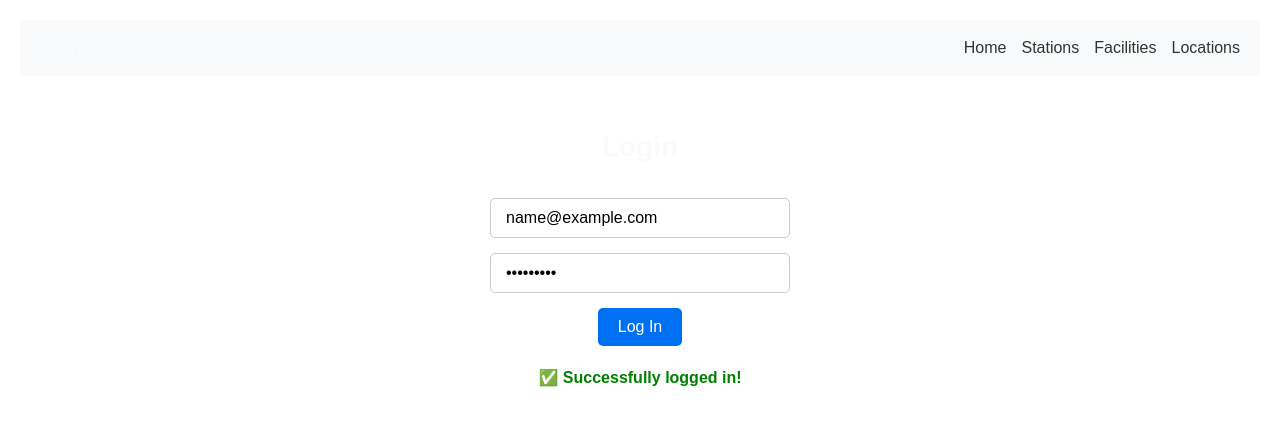
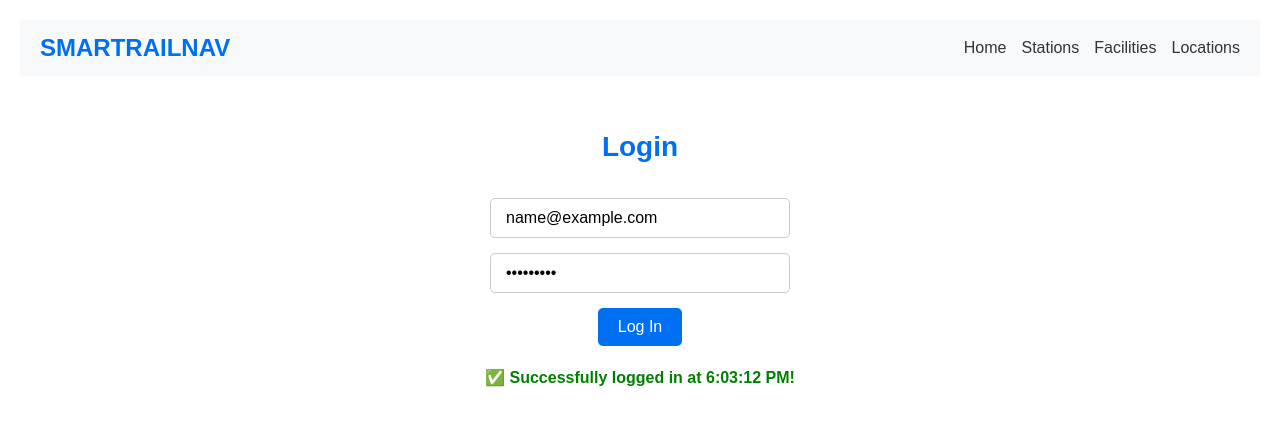
Before and after one commit to SriSruthi-T/rail4-app, a Next.js app: page /login in a window 1280 px wide. Both pictures are taken after typing "name@example.com", "Sample123" into the empty fields and a click on the button "Log In". Shown: the top 426 px of the page. Built offline with nearby package versions, Linux system fonts and the light colour scheme.

Commit message:
rail4-app

```diff
--- a/src/components/LoginForm.js
+++ b/src/components/LoginForm.js
@@ -1,6 +1,6 @@
 'use client';
 
-import { useState } from 'react';
+import { useState, useEffect } from 'react';
 
 const styles = {
   form: {
@@ -31,23 +31,49 @@ const styles = {
     color: 'green',
     fontWeight: 'bold',
   },
+  errorMessage: {
+    marginTop: 10,
+    color: 'red',
+    fontWeight: 'bold',
+  },
 };
 
 export default function LoginForm() {
   const [email, setEmail] = useState('');
   const [password, setPassword] = useState('');
   const [isLoggedIn, setIsLoggedIn] = useState(false);
+  const [errorMessage, setErrorMessage] = useState('');
+  const [loginTime, setLoginTime] = useState(null);
+
+  useEffect(() => {
+    if (email && !email.includes('@')) {
+      setErrorMessage('Invalid email format');
+    } else {
+      setErrorMessage('');
+    }
+  }, [email]);
+
+  useEffect(() => {
+    if (isLoggedIn) {
+      const time = new Date().toLocaleTimeString();
+      setLoginTime(time);
+    }
+  }, [isLoggedIn]);
+
+  useEffect(() => {
+    console.log('Login form loaded');
+  }, []);
 
   const handleSubmit = (e) => {
     e.preventDefault();
 
-    if (email && password) {
-      // Simulate login success
-      setIsLoggedIn(true);
-      console.log('Logged in with:', { email, password });
-    } else {
-      alert('Please enter both email and password');
+    if (!email || !password) {
+      setErrorMessage('Both fields are required');
+      return;
     }
+
+    setIsLoggedIn(true);
+    console.log('Logged in with:', { email, password });
   };
 
   return (
@@ -72,7 +98,12 @@ export default function LoginForm() {
         <button type="submit" style={styles.button}>Log In</button>
       </form>
 
-      {isLoggedIn && <div style={styles.successMessage}>✅ Successfully logged in!</div>}
+      {errorMessage && <div style={styles.errorMessage}>⚠️ {errorMessage}</div>}
+      {isLoggedIn && (
+        <div style={styles.successMessage}>
+          ✅ Successfully logged in at {loginTime}!
+        </div>
+      )}
     </>
   );
 }
--- a/src/pages/login.js
+++ b/src/pages/login.js
@@ -6,11 +6,11 @@ export default function LoginPage() {
     page: { fontFamily: 'Arial, sans-serif', padding: 20 },
     header: { backgroundColor: '#f8f9fa', padding: '10px 0' },
     navContainer: { display: 'flex', justifyContent: 'space-between', alignItems: 'center' },
-    logo: { fontSize: 24, fontWeight: 'bold', marginLeft: 20 },
+    logo: { fontSize: 24, fontWeight: 'bold', marginLeft: 20,color:'#0070f3' },
     nav: { display: 'flex', gap: '15px', marginRight: 20 },
     navLink: { textDecoration: 'none', color: '#333' },
     main: { textAlign: 'center', marginTop: 50 },
-    title: { fontSize: 28, fontWeight: 'bold', marginBottom: 30 },
+    title: { fontSize: 28, fontWeight: 'bold', marginBottom: 30 ,color:'#0070f3'},
   };
 
   return (
```
Also changed, not shown: src/pages/index.js (+4 -4 lines).
